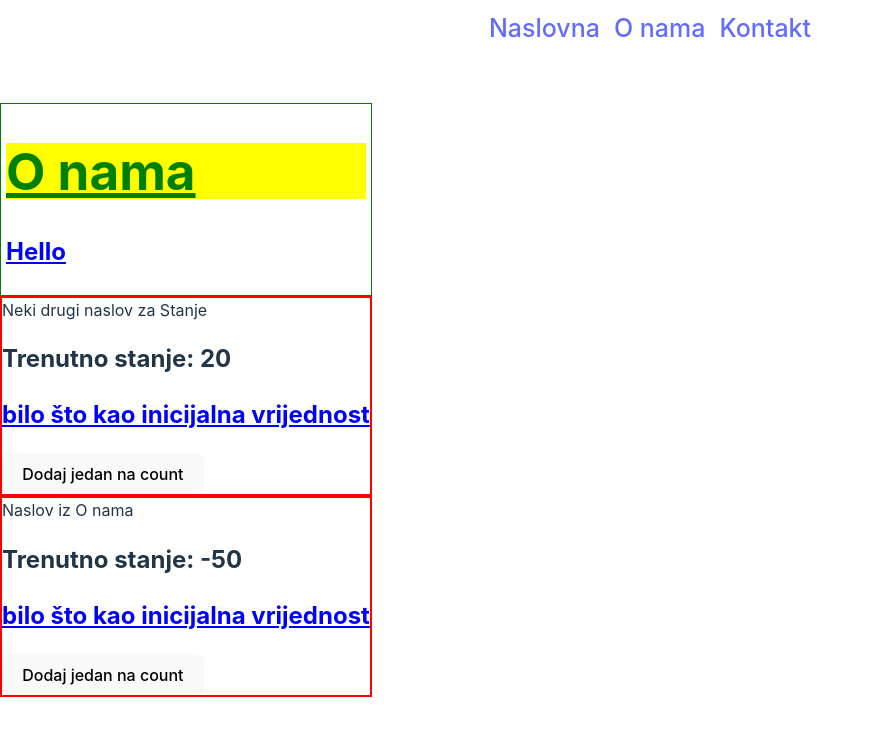
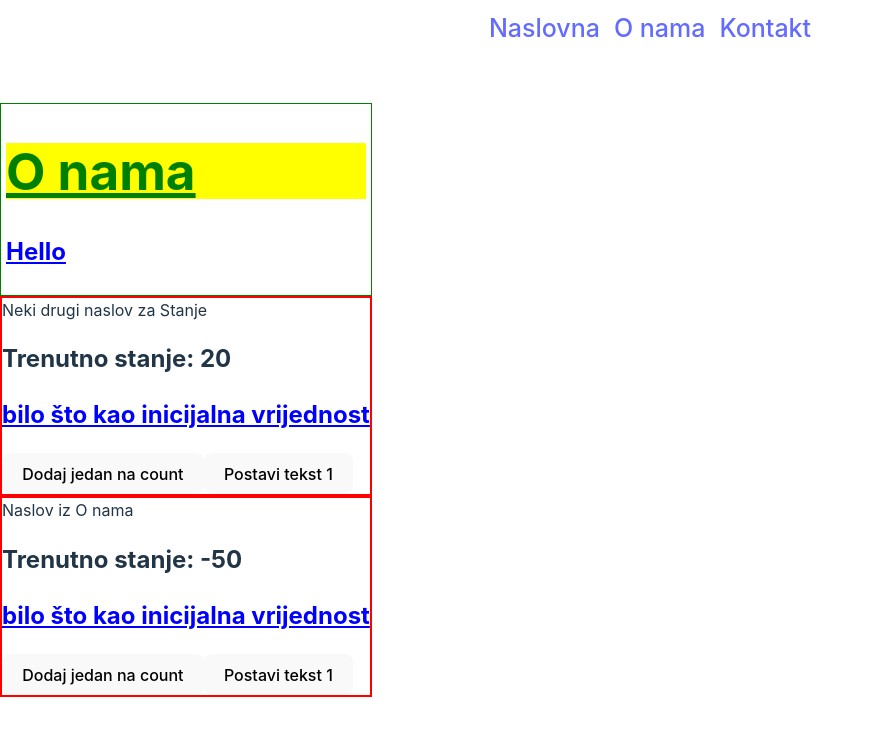
Before and after one commit to webbugt/algebra-react-vjezbe, a React (Vite) app: page /onama in a window 1280 px wide. Shown: the top 736 px of the page, without its empty margins (0-874 px from the left). Built offline with nearby package versions, Linux system fonts and the light colour scheme.

Commit message:
add setContent button

```diff
--- a/src/components/KomponentaSaStanjem.jsx
+++ b/src/components/KomponentaSaStanjem.jsx
@@ -20,6 +20,12 @@ function KomponentaSaStanjem({ nekiNaslov, initialCount }) {
         //     return previousValue + 1
         // })
       }}> Dodaj jedan na count </button>
+      <button onClick={()=>{
+        setContent("Tekst 1: pisao Pero Perić")
+      }} >
+        Postavi tekst 1
+      </button>
+
     </div>
   );
 }
```
